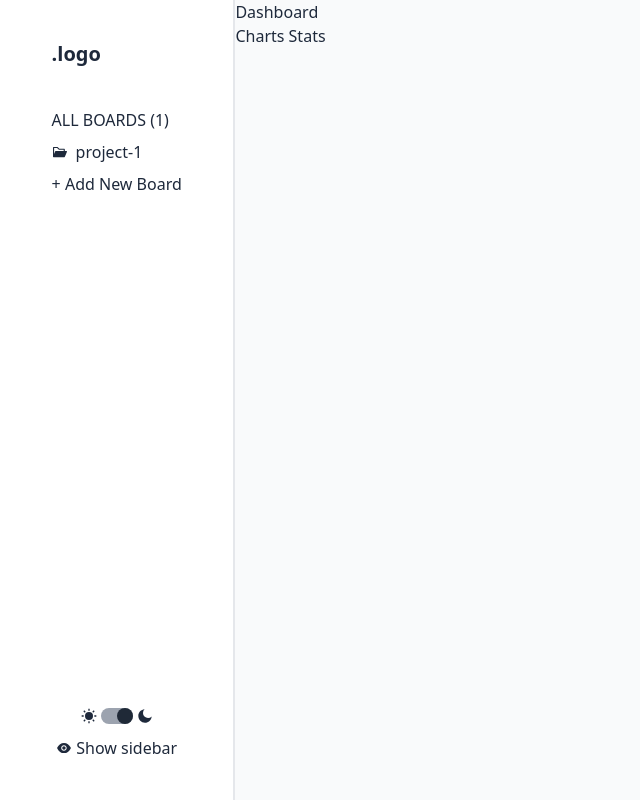
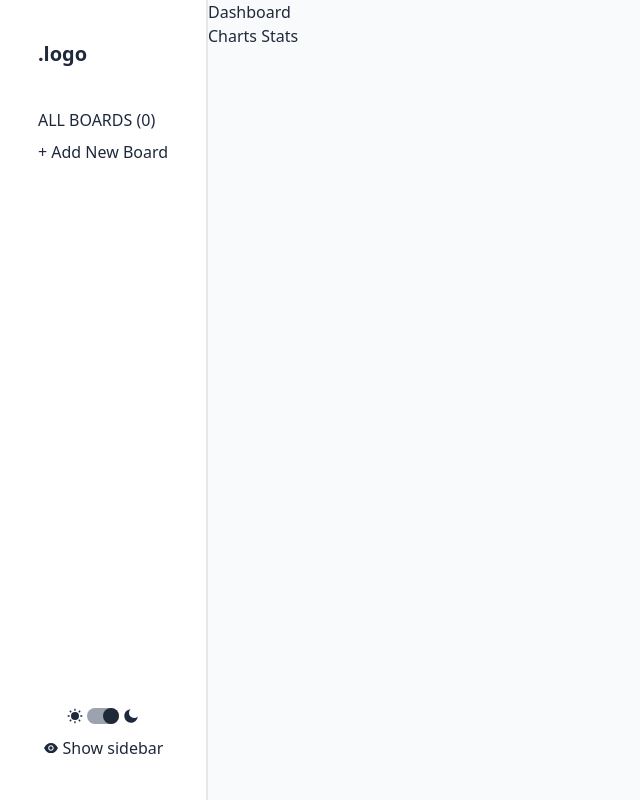
Before and after one commit to apekul/task_management, a React (Create React App) app: page / in a window 1280 px wide. Shown: the whole page, without its empty margins (0-640 px from the left). Built offline with nearby package versions, Linux system fonts and the light colour scheme.

Commit message:
add localStorage hold projects data

```diff
--- a/src/App.js
+++ b/src/App.js
@@ -1,9 +1,9 @@
-import React, { useState } from "react";
+import React, { useEffect, useState } from "react";
 import { BrowserRouter as Router, Routes, Route } from "react-router-dom";
 import Navbar from "./Components/Navbar/Navbar";
 import Display from "./Components/Display/Display";
 import Dashboard from "./Components/Dashboard";
-import { initialData } from "./fakeData";
+// import { initialData } from "./fakeData";
 
 import { Context } from "./context";
 
@@ -11,17 +11,30 @@ import { Context } from "./context";
 // Store data inside localStorage
 
 function App() {
-  // const [projects, setProjects] = useState(initialData);
-  const [data, setData] = useState(initialData);
+  const [data, setData] = useState(() => {
+    let getStorage = JSON.parse(localStorage.getItem("ManagementData"));
+    if (!getStorage) {
+      localStorage.setItem("ManagementData", JSON.stringify({}));
+      return {};
+    }
+    return getStorage;
+  });
+
+  useEffect(() => {
+    localStorage.setItem("ManagementData", JSON.stringify(data));
+  }, [data]);
+
   return (
     <Router>
       <div className="flex select-none flex-col lg:flex-row items-center justify-start bg-white text-slate-800">
         <Context.Provider value={[data, setData]}>
           <Navbar />
-          <Routes>
-            <Route path="/" element={<Dashboard />} />
-            <Route path="/:project" element={<Display />} />
-          </Routes>
+          <div className="lg:ml-52 w-full">
+            <Routes>
+              <Route path="/" element={<Dashboard />} />
+              <Route path="/:projectID" element={<Display />} />
+            </Routes>
+          </div>
         </Context.Provider>
       </div>
     </Router>
--- a/src/Components/Dashboard.js
+++ b/src/Components/Dashboard.js
@@ -2,7 +2,7 @@ import React from "react";
 
 const Dashboard = () => {
   return (
-    <div className="w-full h-screen  bg-gray-50">
+    <div className="w-full h-screen bg-gray-50">
       <h1>Dashboard</h1>
       <p>Charts Stats</p>
     </div>
--- a/src/Components/Display/Display.js
+++ b/src/Components/Display/Display.js
@@ -11,7 +11,7 @@ const Display = () => {
 
   const location = useLocation();
   const state = location.state;
-  const [project, setProject] = useState(data[state.title]);
+  const [project, setProject] = useState(data[state.id]);
 
   const [editTitle, setEditTitle] = useState(false);
   const [title, setTitle] = useState(state.title);
@@ -65,7 +65,6 @@ const Display = () => {
     }));
     return;
   };
-  console.log(project);
 
   const changeTitle = () => {
     setEditTitle(false);
@@ -84,7 +83,7 @@ const Display = () => {
   }, [project]);
 
   return (
-    <div className="h-screen w-full">
+    <div className="h-screen w-full ">
       <div className="border-b-2 p-5 w-full flex items-center justify-between mb-2">
         <div className="flex items-center gap-2">
           {editTitle ? (
--- a/src/Components/Navbar/Navbar.js
+++ b/src/Components/Navbar/Navbar.js
@@ -16,9 +16,14 @@ const Navbar = () => {
   const [hideNav, setHideNav] = useState(false);
 
   const addNewProject = () => {
-    let newID = `project-${
-      Math.max(...Object.keys(data).map((v) => +v.split("-")[1])) + 1
-    }`;
+    let newID;
+    if (Object.keys(data).length === 0) {
+      newID = "project-1";
+    } else {
+      newID = `project-${
+        Math.max(...Object.keys(data).map((v) => +v.split("-")[1])) + 1
+      }`;
+    }
     let newProject = { ...template, id: newID, title: newID };
 
     setData((prev) => ({ ...prev, [newID]: newProject }));
@@ -26,14 +31,16 @@ const Navbar = () => {
   };
   return (
     <>
-      <div className="hidden lg:flex h-screen w-72 flex-col items-center justify-between py-10 border-r-2 sticky">
+      <div className="hidden lg:flex h-screen w-52 flex-col items-center justify-between py-10 border-r-2 fixed">
         <div className="flex flex-col gap-10">
           <h1 className="font-extrabold text-xl">
             <a href="/">.logo</a>
           </h1>
           {/* Navigation */}
           <ul className="flex gap-2 flex-col">
-            <p className="">ALL BOARDS ({Object.keys(data).length})</p>
+            <p className="">
+              ALL BOARDS ({data ? Object.keys(data).length : 0})
+            </p>
             {Object.values(data).map((v, i) => (
               <li id="MenuProjects" className="cursor-pointer relative" key={i}>
                 <Link
```
